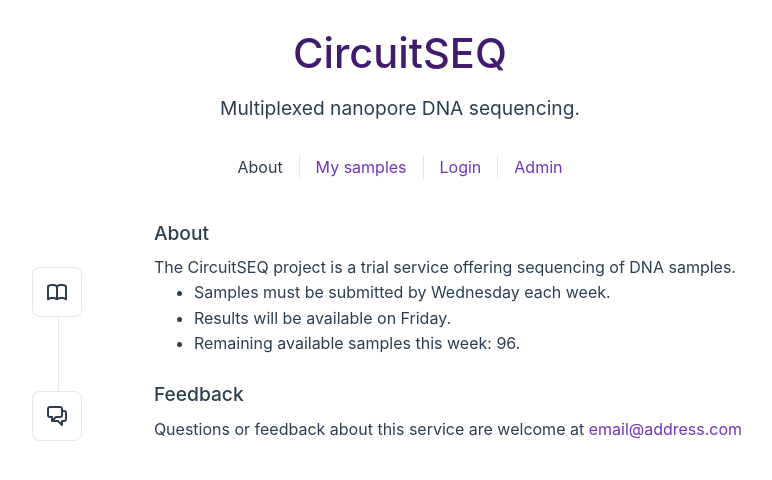
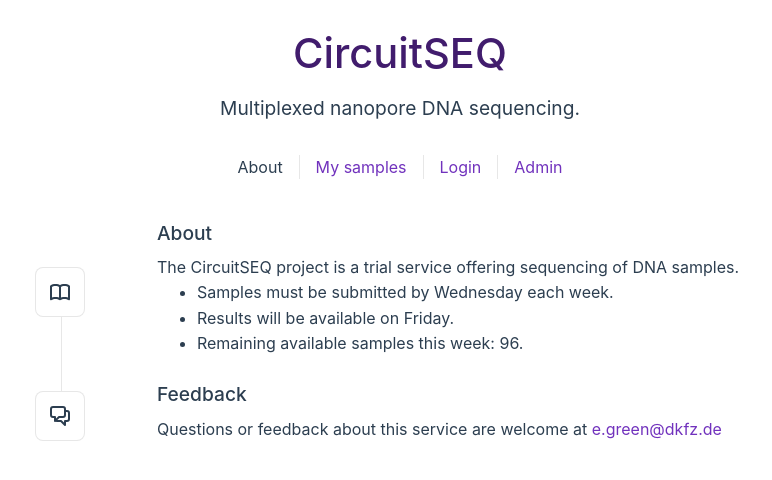
Before and after one commit to ssciwr/sample_flow, a Vue app: page / in a window 1280 px wide. Shown: the top 480 px of the page, without its empty margins (240-1012 px from the left). Built offline with nearby package versions, Linux system fonts and the light colour scheme.

Commit message:
update feedback email address, resolves #3

```diff
--- a/src/views/AboutView.vue
+++ b/src/views/AboutView.vue
@@ -31,7 +31,7 @@ const samples = useSamplesStore();
       </template>
       <template #heading>Feedback</template>
       Questions or feedback about this service are welcome at
-      <a href="mailto:email@address.com">email@address.com</a>
+      <a href="mailto:e.green@dkfz.de?subject=circuitSEQ">e.green@dkfz.de</a>
     </Item>
   </main>
 </template>
```
